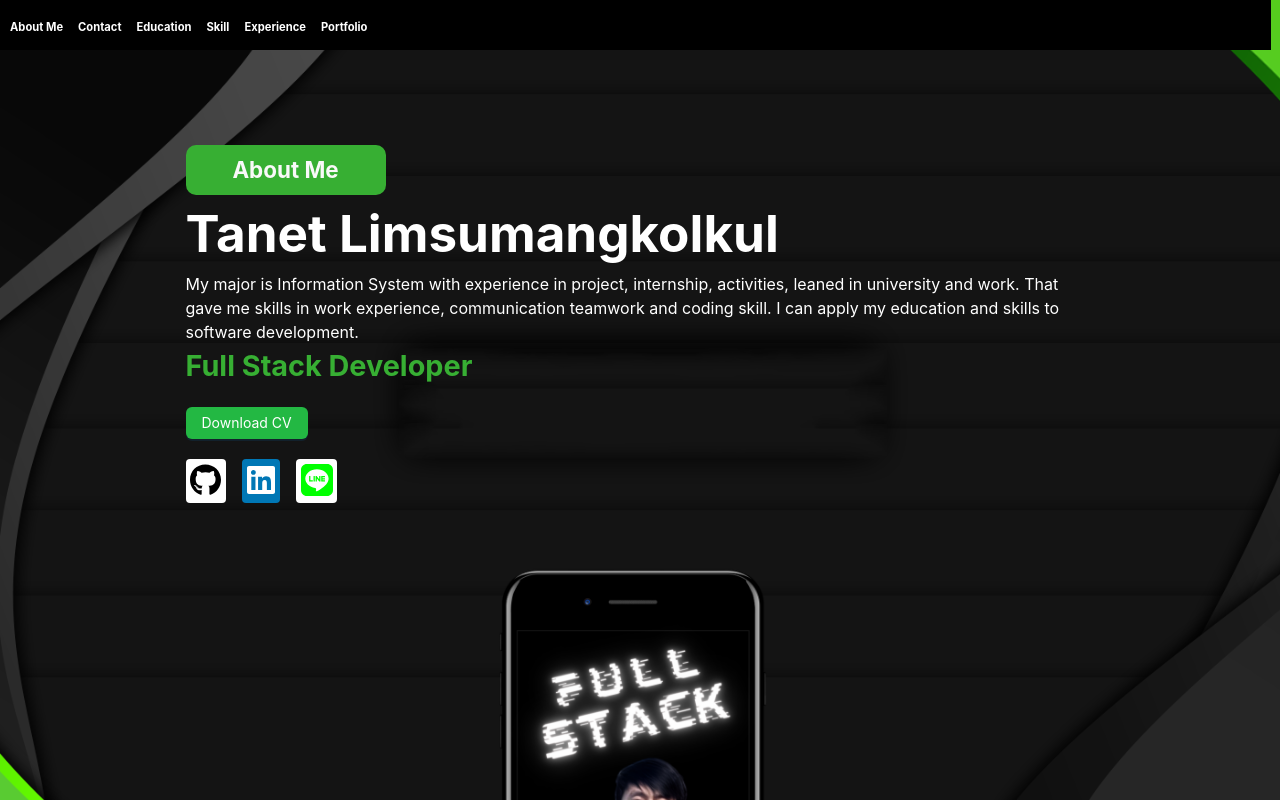
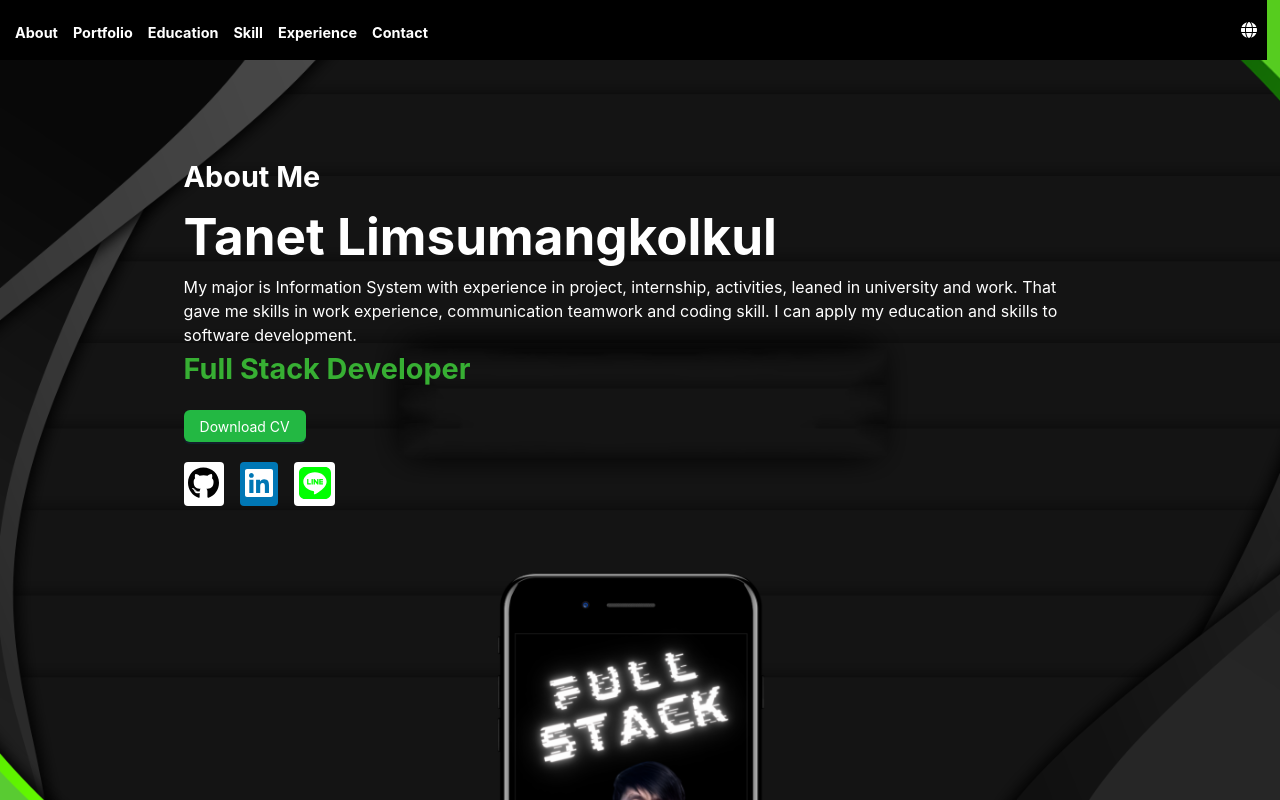
Before and after one commit to jaytanet08/resume, a React (Vite) app: page / in a window 1280 px wide. Shown: the top 800 px of the page. Built offline with nearby package versions, Linux system fonts and the light colour scheme.

Commit message:
เปลี่ยนภษาาได้

```diff
--- a/package.json
+++ b/package.json
@@ -12,6 +12,7 @@
   "dependencies": {
     "@fortawesome/fontawesome-svg-core": "^6.5.2",
     "@fortawesome/free-brands-svg-icons": "^6.5.2",
+    "@fortawesome/free-solid-svg-icons": "^6.5.2",
     "@fortawesome/react-fontawesome": "^0.2.2",
     "antd": "^5.17.4",
     "i18next": "^23.11.5",
--- a/public/locales/en/translation.json
+++ b/public/locales/en/translation.json
@@ -1,4 +1,13 @@
 {
-    "welcome": "Welcome to our application!",
-    "thankYou": "Thank you for visiting."
-  }
+  "navbar_menu_about": "About",
+  "navbar_menu_portfolio": "Portfolio",
+  "navbar_menu_education": "Education",
+  "navbar_menu_skill": "Skill",
+  "navbar_menu_experience": "Experience",
+  "navbar_menu_contact": "Contact",
+  "----------------------------------": "--------------------------------------------------------------------",
+  "about_title": "About Me",
+  "about_name": "Tanet Limsumangkolkul",
+  "about_detail": "My major is Information System with experience in project, internship, activities, leaned in university and work. That gave me skills in work experience, communication teamwork and coding skill. I can apply my education and skills to software development.",
+  "about_btn_download": "Download CV"
+}
--- a/src/assets/style/education.css
+++ b/src/assets/style/education.css
@@ -7,20 +7,21 @@
 
 
 .div-main-education {
+    width: 95%;
+}
 
-    width: 95%;
-
-}
-.div-label{
+.div-label {
     display: flex;
     justify-content: center;
 }
-.label-education{
+
+.label-education {
     color: white;
     font-size: 1rem;
     margin: 2rem;
     font-weight: bold;
 }
+
 /* Adjust font size */
 .ant-steps-item-title {
     font-size: 0.9rem !important;
@@ -30,7 +31,8 @@
 
 
 .ant-steps-item-title::after {
-    background-color: rgb(68, 0, 255)  !important; /* เปลี่ยนสีตามที่ต้องการ */
+    background-color: rgb(68, 0, 255) !important;
+    /* เปลี่ยนสีตามที่ต้องการ */
 
 }
 
--- a/src/assets/style/home.css
+++ b/src/assets/style/home.css
@@ -55,16 +55,16 @@
 }
 
 .profile-div {
-    font-size: 1.4rem;
+    font-size: 1.8rem;
     font-weight: bold;
-    color: rgb(249, 249, 249);
-    width: 200px;
+    color: white
+        /* width: 200px;
     height: 50px;
-    background-color: #37af33;
-    border-radius: 10px;
+    background-color: #37af33; */
+        /* border-radius: 10px;
     display: flex;
     justify-content: center;
-    align-items: center;
+    align-items: center; */
 }
 
 .div-main-homepage {
--- a/src/assets/style/main.css
+++ b/src/assets/style/main.css
@@ -1,12 +1,19 @@
-    .layout{
-        width: 99.3vw;
+    .layout {
+        width: 99vw;
     }
+
     .label-navber {
-        font-size: 0.7rem;
+        font-size: 0.9rem;
         font-weight: bold;
         margin: 5px 5px 0px 10px;
         cursor: pointer;
         color: white;
+    }
+
+    @media (max-width: 424px) {
+        .label-navber {
+            font-size: 0.7rem;
+        }
     }
 
     .ant-anchor-link-title {
@@ -21,16 +28,20 @@
         background: black;
 
     }
+
     .navbar.fixed {
         position: fixed;
         top: 0;
         width: 100%;
-        z-index: 1000; /* ตั้งค่า z-index สูงกว่าเพื่อให้ Navbar แสดงอยู่ด้านบน */
+        z-index: 1000;
+        /* ตั้งค่า z-index สูงกว่าเพื่อให้ Navbar แสดงอยู่ด้านบน */
     }
+
     .div-nav {
-        height: 50px;
+        height: 60px;
         display: flex;
         align-items: center;
+        justify-content: space-between;
         margin-bottom: -5px;
     }
 
@@ -41,6 +52,7 @@
     }
 
     .nav-links {
+        margin-left: 5px;
         display: flex;
         justify-content: center;
     }
@@ -66,3 +78,44 @@
         padding: 0;
         /* ลบ padding เริ่มต้นของ body */
     }
+
+    .language-menu {
+        position: relative;
+        margin-right: 10px;
+
+    }
+
+    .iconGlobe {
+        color: white;
+        cursor: pointer;
+    }
+
+    .language-menu ul {
+        position: absolute;
+
+        right: 0px;
+        /* เปลี่ยนจาก left: 0 เป็น right: 0 */
+        background-color: #fff;
+        border-radius: 10px;
+        box-shadow: 0 2px 5px rgba(0, 0, 0, 0.1);
+        padding: 5px 15px;
+        list-style-type: none;
+        font-size: 14px;
+        display: none;
+    }
+
+
+
+    .language-menu ul.active {
+        margin-top: 3px;
+        display: block;
+    }
+
+    .language-menu li {
+        padding: 8px 10px;
+        cursor: pointer;
+    }
+
+    .language-menu li:hover {
+        background-color: #f0f0f0;
+    }
--- a/src/components/Navbar.jsx
+++ b/src/components/Navbar.jsx
@@ -1,11 +1,13 @@
 import React, { useState, useEffect } from 'react';
 import { Link as ScrollLink } from 'react-scroll';
 import '../assets/style/main.css';
-
+import { useTranslation } from 'react-i18next';
+import { FontAwesomeIcon } from '@fortawesome/react-fontawesome';
+import { faGlobe } from '@fortawesome/free-solid-svg-icons'; // ตัวอย่างไอคอน Language
 
 function Navbar() {
   const [isNavbarFixed, setIsNavbarFixed] = useState(false);
-
+  const { t, i18n } = useTranslation();
   useEffect(() => {
     const handleScroll = () => {
       const offset = window.scrollY;
@@ -23,6 +25,20 @@ function Navbar() {
     };
   }, []);
 
+
+
+
+  const [menuOpen, setMenuOpen] = useState(false);
+
+  const changeLanguage = (lng) => {
+    i18n.changeLanguage(lng);
+    setMenuOpen(false); // ปิดเมนูทันทีหลังจากที่เลือกภาษา
+  };
+
+  const toggleMenu = () => {
+    setMenuOpen(!menuOpen);
+  };
+
   return (
     <nav className={`navbar ${isNavbarFixed ? 'fixed' : ''}`}>
       <div className='anchor-body'>
@@ -33,18 +49,19 @@ function Navbar() {
               className='label-navber'
               smooth="easeInOutQuart"
               duration={1000}
-              offset={-200}
+              offset={-100}
             >
-              About Me
+              {t('navbar_menu_about')}
             </ScrollLink>
+
             <ScrollLink
-              to="Contact"
+              to="Portfolio"
               className='label-navber'
               smooth="easeInOutQuart"
               duration={1000}
-              offset={-200}
+              offset={-100}
             >
-              Contact
+              {t('navbar_menu_portfolio')}
             </ScrollLink>
 
             <ScrollLink
@@ -52,9 +69,9 @@ function Navbar() {
               className='label-navber'
               smooth="easeInOutQuart"
               duration={1000}
-              offset={-200}
+              offset={-100}
             >
-              Education
+              {t('navbar_menu_education')}
             </ScrollLink>
 
             <ScrollLink
@@ -62,29 +79,39 @@ function Navbar() {
               className='label-navber'
               smooth="easeInOutQuart"
               duration={1000}
-              offset={-200}
+              offset={-100}
             >
-              Skill
+              {t('navbar_menu_skill')}
             </ScrollLink>
             <ScrollLink
               to="Experience"
               className='label-navber'
               smooth="easeInOutQuart"
               duration={1000}
-              offset={-200}
+              offset={-100}
             >
-              Experience
+              {t('navbar_menu_experience')}
             </ScrollLink>
+
+
             <ScrollLink
-              to="Portfolio"
+              to="Contact"
               className='label-navber'
               smooth="easeInOutQuart"
               duration={1000}
-              offset={0}
+              offset={-100}
             >
-              Portfolio
+              {t('navbar_menu_contact')}
             </ScrollLink>
-
+          </div>
+          <div className="language-menu">
+            <div onClick={toggleMenu}>
+              <FontAwesomeIcon className='iconGlobe' icon={faGlobe} />
+            </div>
+            <ul className={menuOpen ? 'active' : ''}>
+              <li onClick={() => changeLanguage('en')}>English</li>
+              <li onClick={() => changeLanguage('th')}>ไทย</li>
+            </ul>
           </div>
         </div>
       </div>
--- a/src/pages/HomePage.jsx
+++ b/src/pages/HomePage.jsx
@@ -4,11 +4,12 @@ import { FontAwesomeIcon } from '@fortawesome/react-fontawesome';
 import { faGithub, faLinkedin, faLine } from '@fortawesome/free-brands-svg-icons';
 import { Button } from 'antd';
 import { useSpring, animated } from 'react-spring';
+import { useTranslation } from 'react-i18next';
 const HomePage = () => {
     const textHelloWorld = "Full Stack Developer";
     const [textEffect, setTextEffect] = useState("")
     const [index, setIndex] = useState(0);
-
+    const { t } = useTranslation();
     useEffect(() => {
         let time = 300;
         setTimeout(() => {
@@ -18,7 +19,7 @@ const HomePage = () => {
             } else {
                 setTextEffect("Full Stack Developer");
                 setIndex(0);
-                time=5000;
+                time = 5000;
             }
         }, time); // หน่วงเวลา 500 มิลลิวินาทีต่อตัวอักษรหนึ่งตัว
 
@@ -41,21 +42,17 @@ const HomePage = () => {
 
                     <div className='div-home-left'>
                         <div className='div-in-left'>
-                            <div className='profile-div'>About Me</div>
-                            <div className='div-name-person'>Tanet Limsumangkolkul</div>
+                            <div className='profile-div'>{t('about_title')}</div>
+                            <div className='div-name-person'>{t('about_name')}</div>
                             <div className='div-detail'>
-                                My major is Information System with experience
-                                in project, internship, activities, leaned in university
-                                and work. That gave me skills in work experience,
-                                communication teamwork and coding skill. I can
-                                apply my education and skills to software development.
+                                {t('about_detail')}
                             </div>
                             <div >
                                 <label className='label-hello-world'>{textEffect}</label>
                             </div>
                             <div className='div-btn-cv'>
                                 <a href="/assets/file/cv_tanet.pdf" download >
-                                    <Button className='btn-cv' type="primary" >Download CV</Button>
+                                    <Button className='btn-cv' type="primary" >{t('about_btn_download')} </Button>
                                 </a>
                             </div>
                             <div className='div-icon'>
--- a/src/pages/PortfolioPage.jsx
+++ b/src/pages/PortfolioPage.jsx
@@ -1,6 +1,5 @@
-import React from 'react';
 import '../assets/style/portfolio.css';
-import { Card, Col, Row } from 'antd';
+import { Card } from 'antd';
 const { Meta } = Card;
 
 
--- a/src/setting/i18n.js
+++ b/src/setting/i18n.js
@@ -9,14 +9,16 @@ i18n
   .use(initReactI18next)
   .init({
     fallbackLng: 'en',
-    lng: 'en', // ตั้งค่าภาษาเริ่มต้น
-    debug: true,
+    detection: {
+      order: ['queryString', 'cookie'],
+      caches: ['cookie'],
+    },
     backend: {
-      loadPath: '/locales/{{lng}}/translation.json'
+      loadPath: '/locales/{{lng}}/{{ns}}.json',
     },
-    interpolation: {
-      escapeValue: false
-    }
+    react: {
+      useSuspense: false,
+    },
   });
 
 export default i18n;
```
Also changed, not shown: public/locales/th/translation.json (+12 -3 lines), src/Home.jsx (deleted, +0 -9 lines), 1 other file (tests, documents, lock files or other folders).
